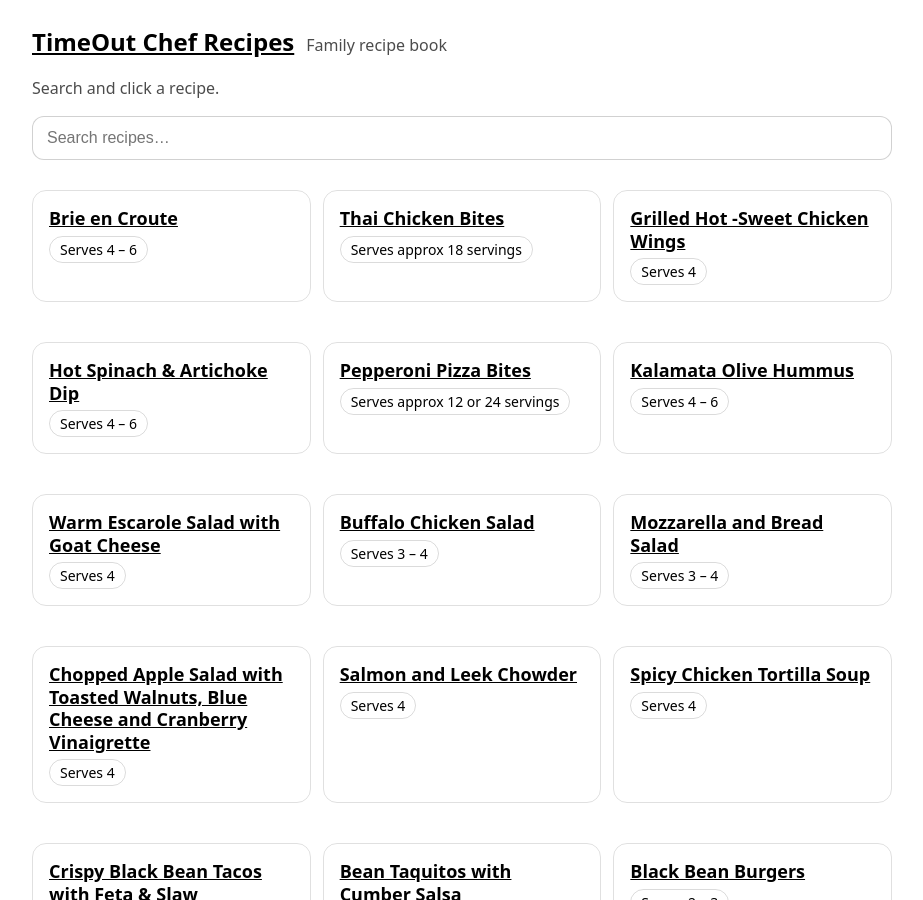
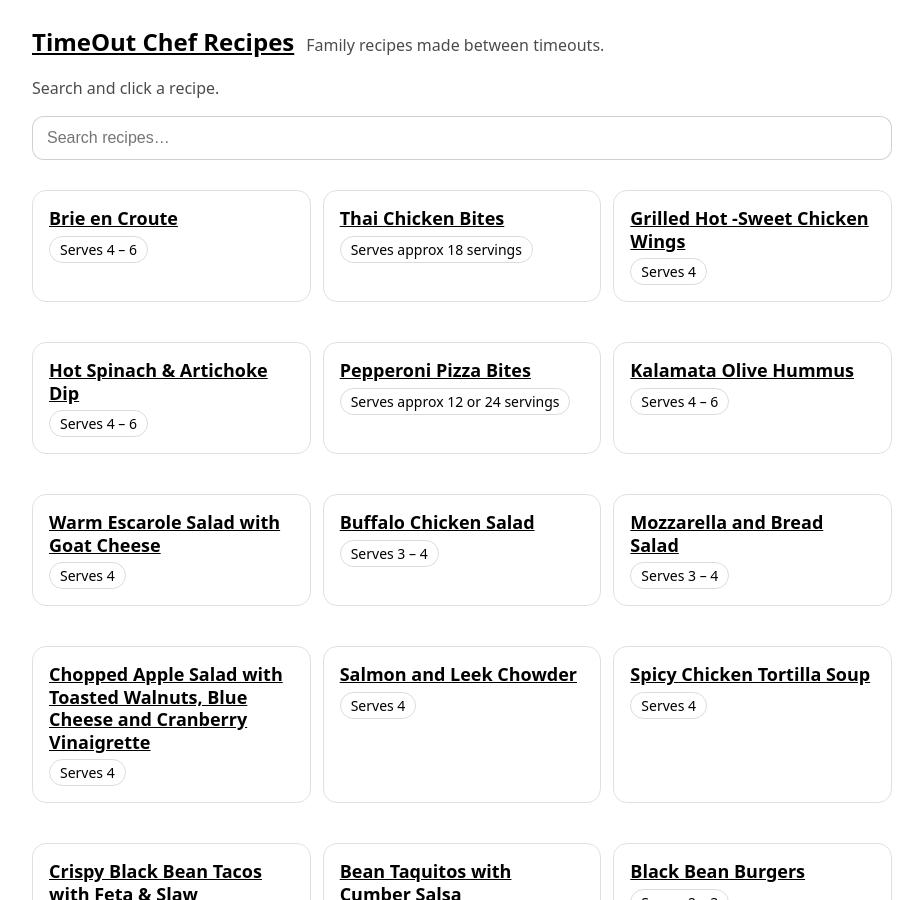
Before and after one commit to scottschrum79-design/timeoutchef.com, a Jekyll site: the page built from index.md, in a window 1280 px wide and 900 px high. Shown: the whole window, without its empty margins (178-1101 px from the left). Built offline with Jekyll 4.4.1, drawn with Linux system fonts in a browser that asks for light colours.

Commit message:
Add files via upload

```diff
--- a/_config.yml
+++ b/_config.yml
@@ -1,4 +1,17 @@
 title: TimeOut Chef Recipes
-description: Family recipe book
-theme: minima
+description: Family recipes made between timeouts.
+url: https://timeoutchef.com
+
+collections:
+  recipes:
+    output: true
+    permalink: /recipes/:name/
+
+defaults:
+  - scope:
+      path: ""
+      type: recipes
+    values:
+      layout: recipe
+
 markdown: kramdown
```
Also changed, not shown: index.html (added, +27 -0 lines), README_JEKYLL_CONVERSION.md (added).
